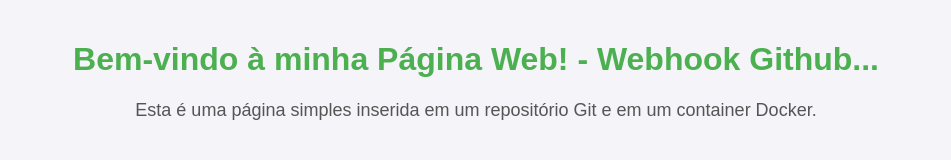
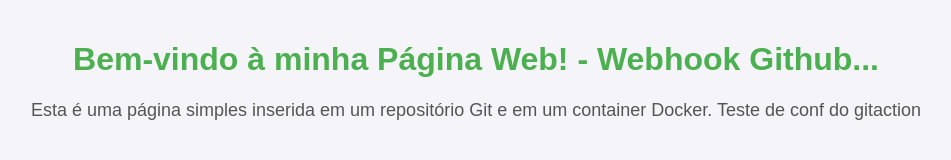
Before and after one commit to emctcloud/RepoTeste, a plain HTML site: page index.html in a window 1280 px wide. Shown: the whole page, without its empty margins (164-1115 px from the left). Drawn offline with Linux system fonts and the light colour scheme.

Commit message:
Commit 17:27

```diff
--- a/index.html
+++ b/index.html
@@ -23,6 +23,6 @@
 </head>
 <body>
     <h1>Bem-vindo à minha Página Web! - Webhook Github...</h1>
-    <p>Esta é uma página simples inserida em um repositório Git e em um container Docker.</p>
+    <p>Esta é uma página simples inserida em um repositório Git e em um container Docker. Teste de conf do gitaction</p>
 </body>
 </html>
```
